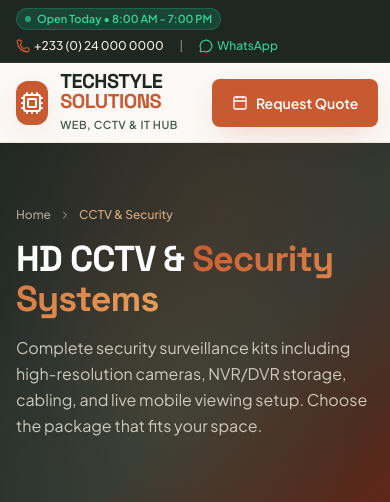
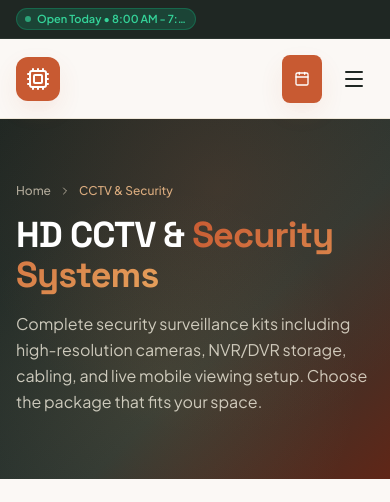
Before and after one commit to Bryt00/techstyle-solutions, a Django app: page /cctv/ in a window 390 px wide; the page is wider, and only the part inside the window is pictured. Shown: the top 502 px of that part. Run offline with Django 5.2, Linux system fonts and the light colour scheme; data comes from the database, SQL or seed files in the repository; some libraries are stand-ins or nearby versions.

Commit message:
responsiveness fix

```diff
--- a/templates/base.html
+++ b/templates/base.html
@@ -217,15 +217,15 @@
     <!-- Top Status Banner -->
     <div class="bg-forest-900 text-sand-200 text-xs py-2 px-4 border-b border-forest-800/80">
         <div class="max-w-7xl mx-auto flex flex-wrap justify-between items-center gap-2">
-            <div class="flex items-center gap-3">
-                <span class="inline-flex items-center gap-1.5 px-2 py-0.5 rounded-full bg-emerald-500/20 text-emerald-400 text-[11px] font-semibold border border-emerald-500/30">
+            <div class="flex items-center gap-3 min-w-0">
+                <span class="inline-flex items-center gap-1.5 px-2 py-0.5 rounded-full bg-emerald-500/20 text-emerald-400 text-[11px] font-semibold border border-emerald-500/30 shrink-0">
                     <span class="w-1.5 h-1.5 rounded-full bg-emerald-400 animate-pulse"></span>
-                    {{ business_info.announcement_banner }}
+                    <span class="truncate max-w-[150px] sm:max-w-none">{{ business_info.announcement_banner }}</span>
                 </span>
-                <span class="hidden sm:inline text-sand-300/60">|</span>
-                <span class="hidden sm:inline">📍 {{ business_info.address }}</span>
+                <span class="hidden md:inline text-sand-300/60">|</span>
+                <span class="hidden md:inline truncate">📍 {{ business_info.address }}</span>
             </div>
-            <div class="flex items-center gap-4">
+            <div class="hidden sm:flex items-center gap-4">
                 <a href="tel:{{ business_info.phone_primary }}" class="hover:text-terra-400 transition-colors flex items-center gap-1 font-medium">
                     <i data-lucide="phone" class="w-3.5 h-3.5 text-terra-500"></i>
                     <span>{{ business_info.phone_primary }}</span>
@@ -251,7 +251,7 @@
                         <i data-lucide="cpu" class="w-6 h-6"></i>
                     {% endif %}
                 </div>
-                <div>
+                <div class="hidden sm:block">
                     <span class="font-display font-extrabold text-xl text-forest-900 tracking-tight block leading-none">
                         TECHSTYLE <span class="text-terra-500">SOLUTIONS</span>
                     </span>
@@ -276,9 +276,9 @@
                     <span>Track Ticket</span>
                 </button>
 
-                <button onclick="openBookingModal('General Inquiry')" class="btn bg-terra-500 hover:bg-terra-600 border-none text-white font-semibold text-sm shadow-terra-glow transition-all hover:scale-[1.02] active:scale-95 px-5">
+                <button onclick="openBookingModal('General Inquiry')" class="btn bg-terra-500 hover:bg-terra-600 border-none text-white font-semibold text-sm shadow-terra-glow transition-all hover:scale-[1.02] active:scale-95 px-3 sm:px-5">
                     <i data-lucide="calendar" class="w-4 h-4"></i>
-                    <span>Request Quote</span>
+                    <span class="hidden sm:inline">Request Quote</span>
                 </button>
 
                 <!-- Mobile Menu Button -->
@@ -395,11 +395,8 @@
 
             </div>
 
-            <div class="mt-12 pt-6 border-t border-forest-800 text-center text-xs text-sand-300/60 flex flex-col sm:flex-row justify-between items-center gap-3">
+            <div class="mt-12 pt-6 border-t border-forest-800 text-center text-xs text-sand-300/60">
                 <p>© 2026 {{ business_info.business_name }}. All rights reserved.</p>
-                <p class="flex items-center gap-1">
-                    Powered by <span class="text-terra-400 font-semibold">Django</span> & <span class="text-sand-200">Tailwind CSS (Terra Theme)</span>
-                </p>
             </div>
         </div>
     </footer>
```
